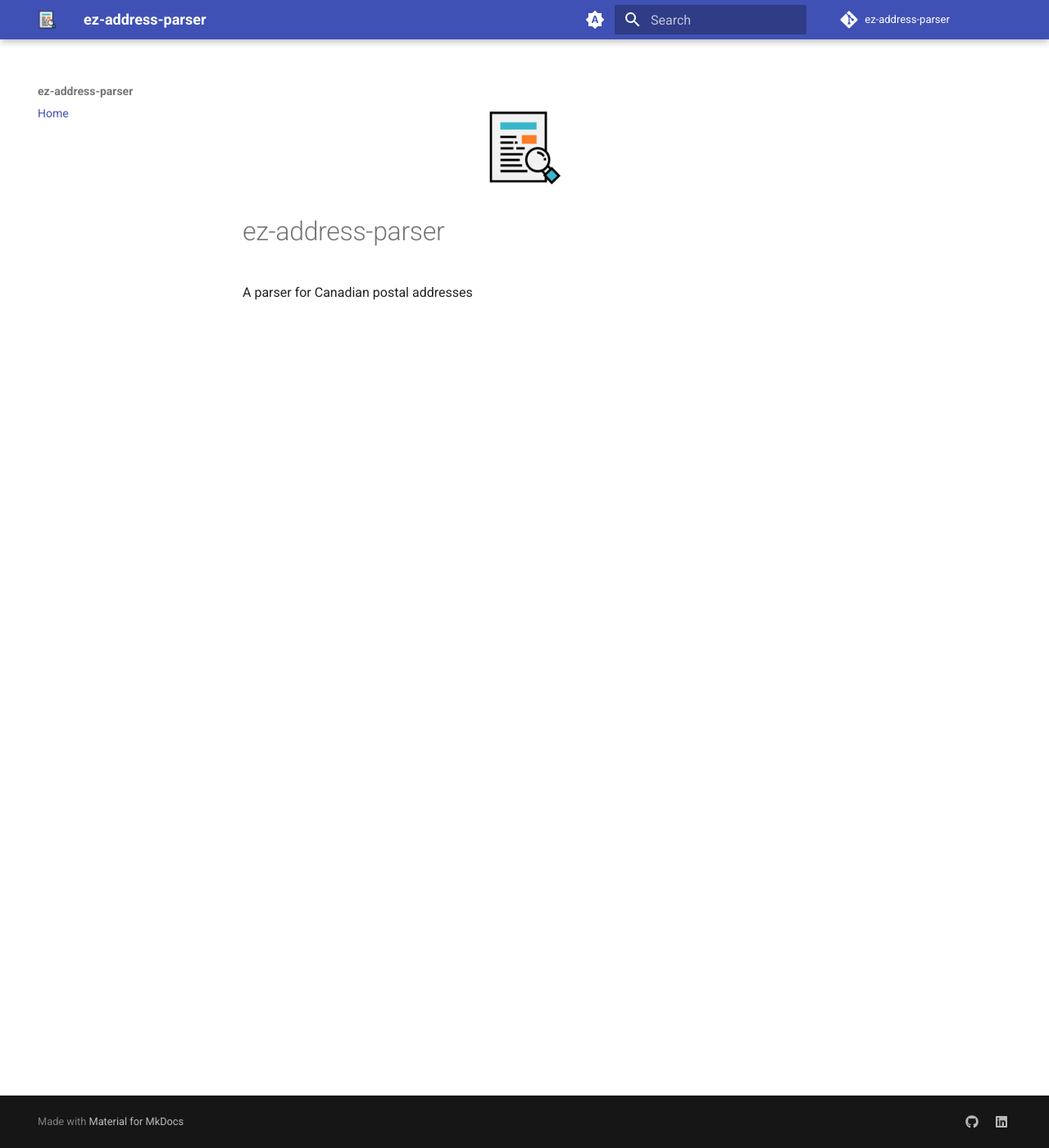
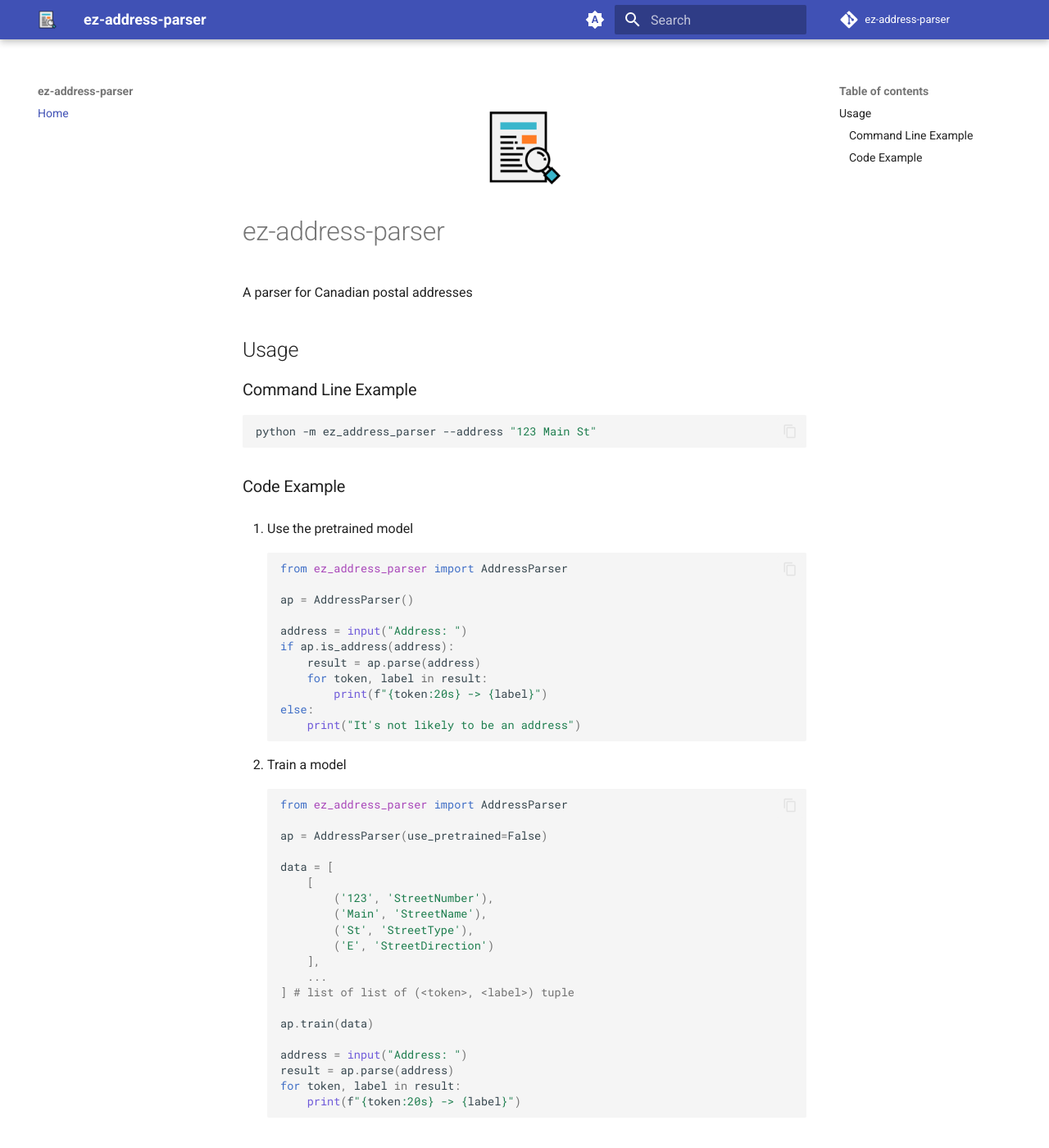
Before and after one commit to zehengl/ez-address-parser, an MkDocs documentation site: the page built from docs/index.md, in a window 1280 px wide and 1400 px high. Shown: the whole window at 82% size. Built offline with MkDocs 1.6.1 and Material for MkDocs 9.7.7, drawn with Linux system fonts in a browser that asks for light colours; comment, search, counter and statistics services are not loaded.

Commit message:
update docs

````diff
--- a/docs/index.md
+++ b/docs/index.md
@@ -5,3 +5,54 @@
 # ez-address-parser
 
 A parser for Canadian postal addresses
+
+## Usage
+
+### Command Line Example
+
+```bash
+python -m ez_address_parser --address "123 Main St"
+```
+
+### Code Example
+
+1. Use the pretrained model
+
+    ```python
+    from ez_address_parser import AddressParser
+
+    ap = AddressParser()
+
+    address = input("Address: ")
+    if ap.is_address(address):
+        result = ap.parse(address)
+        for token, label in result:
+            print(f"{token:20s} -> {label}")
+    else:
+        print("It's not likely to be an address")
+    ```
+
+2. Train a model
+
+    ```python
+    from ez_address_parser import AddressParser
+
+    ap = AddressParser(use_pretrained=False)
+
+    data = [
+        [
+            ('123', 'StreetNumber'),
+            ('Main', 'StreetName'),
+            ('St', 'StreetType'),
+            ('E', 'StreetDirection')
+        ],
+        ...
+    ] # list of list of (<token>, <label>) tuple
+
+    ap.train(data)
+
+    address = input("Address: ")
+    result = ap.parse(address)
+    for token, label in result:
+        print(f"{token:20s} -> {label}")
+    ```
````
